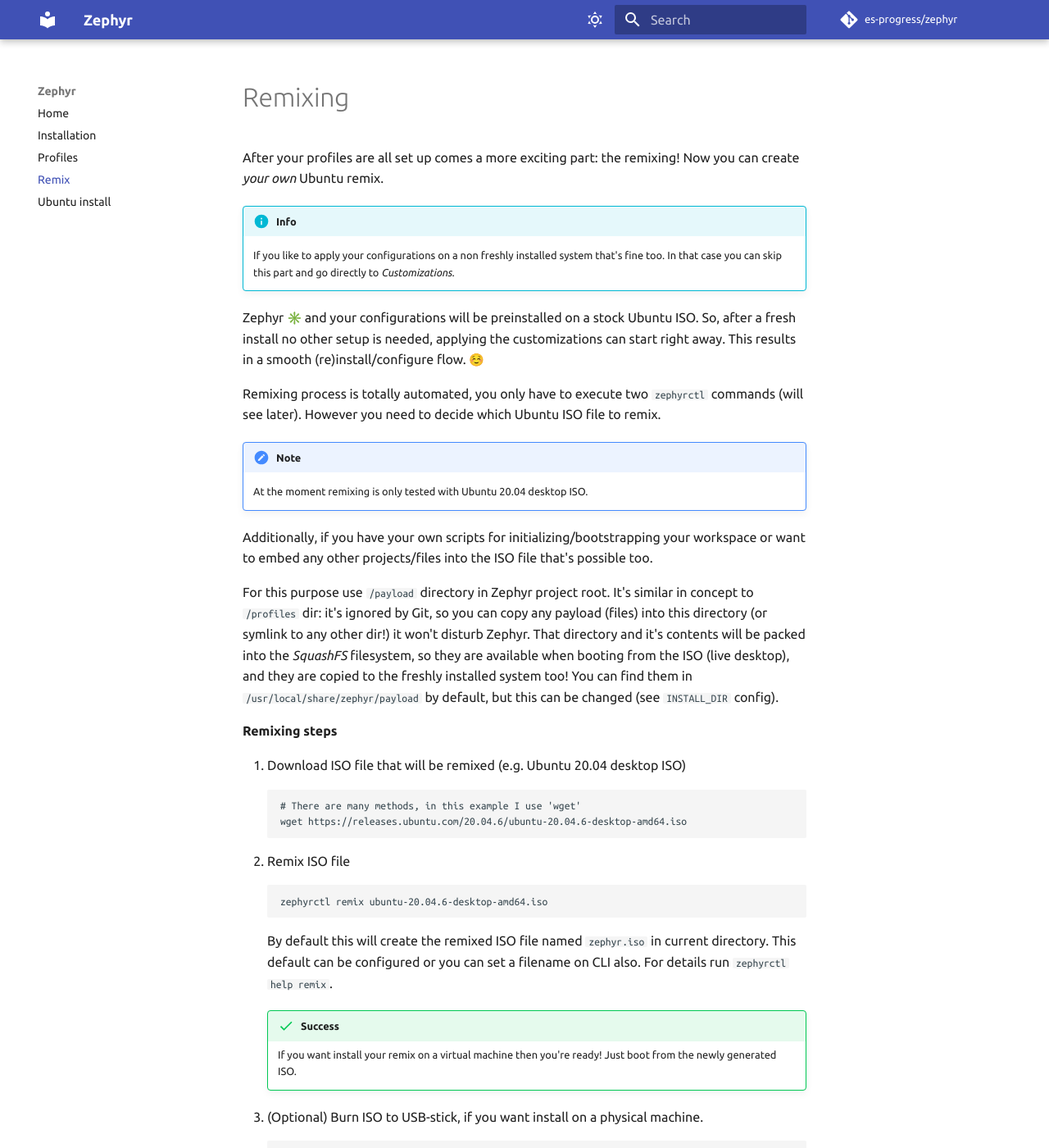
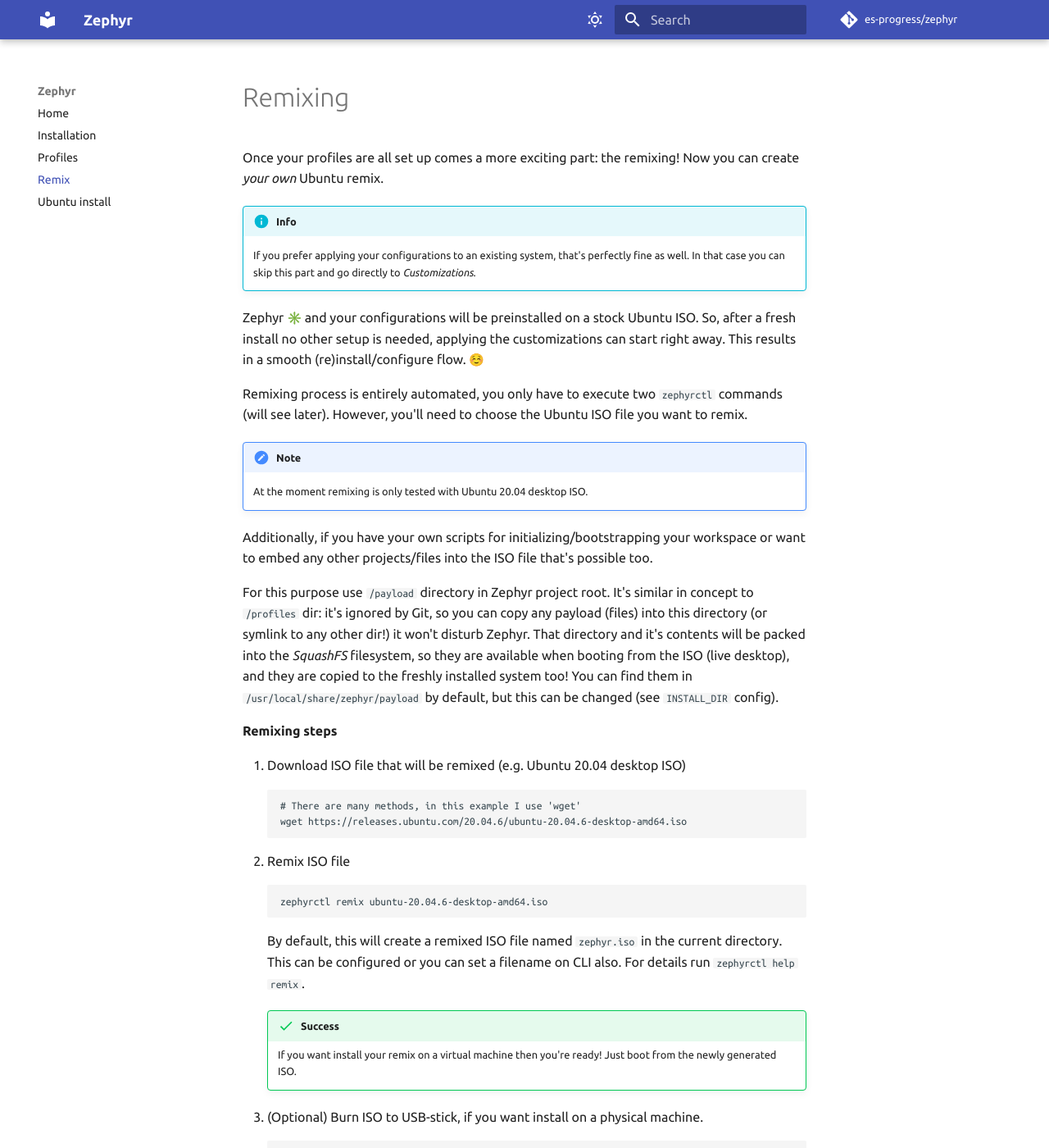
Before and after one commit to es-progress/zephyr, an MkDocs documentation site: the page built from docs/remix.md, in a window 1280 px wide and 1400 px high. Shown: the whole window at 82% size. Built offline with MkDocs 1.6.1 and Material for MkDocs 9.7.7, drawn with Linux system fonts in a browser that asks for light colours; emoji names are drawn with the system emoji font; comment, search, counter and statistics services are not loaded; some of the changed text lies outside the part shown.

Commit message:
docs: improve wording

````diff
--- a/docs/remix.md
+++ b/docs/remix.md
@@ -1,19 +1,19 @@
 # Remixing
 
-After your profiles are all set up comes a more exciting part: the remixing!
+Once your profiles are all set up comes a more exciting part: the remixing!
 Now you can create _your own_ Ubuntu remix.
 
 !!! info
 
-    If you like to apply your configurations on a non freshly installed system that's fine too.
+    If you prefer applying your configurations to an existing system, that's perfectly fine as well.
     In that case you can skip this part and go directly to *Customizations*.
 
 Zephyr :eight_spoked_asterisk: and your configurations will be preinstalled on a stock Ubuntu ISO.
 So, after a fresh install no other setup is needed, applying the customizations can start right away.
 This results in a smooth (re)install/configure flow. :relaxed:
 
-Remixing process is totally automated, you only have to execute two `zephyrctl` commands (will see later).
-However you need to decide which Ubuntu ISO file to remix.
+Remixing process is entirely automated, you only have to execute two `zephyrctl` commands (will see later).
+However, you'll need to choose the Ubuntu ISO file you want to remix.
 
 !!! note
 
@@ -39,8 +39,8 @@ You can find them in `/usr/local/share/zephyr/payload` by default, but this can
     zephyrctl remix ubuntu-20.04.6-desktop-amd64.iso
     ```
 
-    By default this will create the remixed ISO file named `zephyr.iso` in current directory.
-    This default can be configured or you can set a filename on CLI also.
+    By default, this will create a remixed ISO file named `zephyr.iso` in the current directory.
+    This can be configured or you can set a filename on CLI also.
     For details run `zephyrctl help remix`.
 
     !!! success
````
Also changed, not shown: other parts of docs/remix.md (+1 -1 lines), docs/install.md (+5 -3 lines), docs/profiles.md (+6 -6 lines), docs/ubuntu.md (+7 -9 lines).
